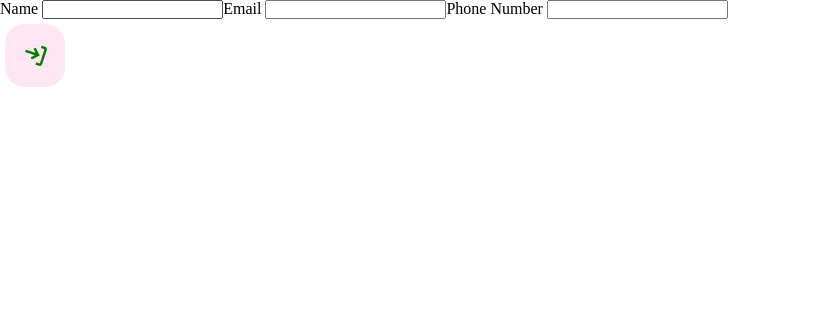
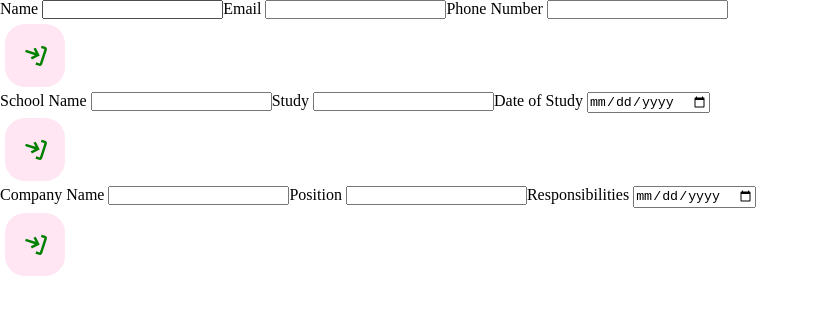
Before and after one commit to nicolanapa/odin-cv, a React (Vite) app: page / in a window 1280 px wide. Shown: the top 314 px of the page, without its empty margins (0-819 px from the left). Built offline with nearby package versions, Linux system fonts and the light colour scheme.

Commit message:
Added the remaining objects for displaying the Form, there's a bug when there's a form with a width of > 3

```diff
--- a/src/components/Form.jsx
+++ b/src/components/Form.jsx
@@ -2,7 +2,7 @@ import React from "react";
 
 function SingleForm({ element }) {
 	return (
-		<section>
+		<section className="form">
 			<div>
 				<label htmlFor={element.id[0]}>{element.label[0]}</label>
 				<input type={element.type[0]} id={element.id[0]} />
@@ -36,9 +36,33 @@ function Personal() {
 	);
 }
 
-function Educational() {}
+function Educational() {
+	const education = {
+		id: ["school", "study", "dateStudy"],
+		label: ["School Name ", "Study ", "Date of Study "],
+		type: ["text", "text", "date"],
+	};
 
-function Practical() {}
+	return (
+		<>
+			<SingleForm element={education} />
+		</>
+	);
+}
+
+function Practical() {
+	const practic = {
+		id: ["company", "position", "responsibilities", "dateWork"],
+		label: ["Company Name ", "Position ", "Responsibilities ", "Date From-Until "],
+		type: ["text", "text", "date", "date"],
+	};
+
+	return (
+		<>
+			<SingleForm element={practic} />
+		</>
+	);
+}
 
 function Form() {
 	return (
```
